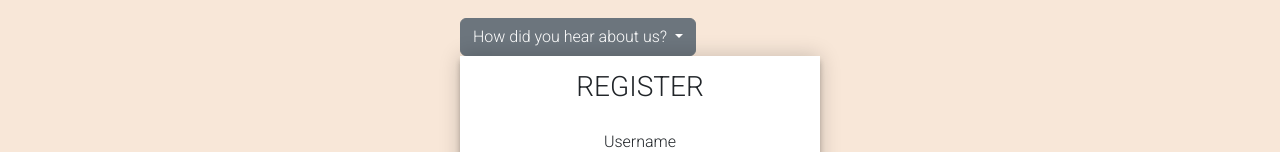
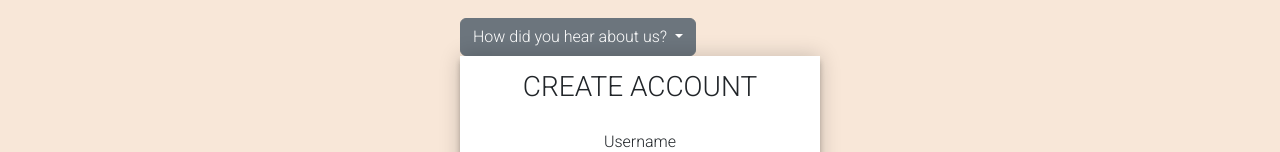
Before and after one commit to cind6/capstone1, a plain HTML site: page registration.html in a window 1280 px wide. Shown: the part 140-292 px from the top of the page. Drawn offline with nearby package versions, Linux system fonts and the light colour scheme.

Commit message:
final changes

```diff
--- a/registration.html
+++ b/registration.html
@@ -66,7 +66,7 @@
 <div class="form">
   <div class="login">
     <div class="login-header">
-      <h3>REGISTER</h3>
+      <h3>CREATE ACCOUNT</h3>
       <p></p>
     </div>
   </div>
```
